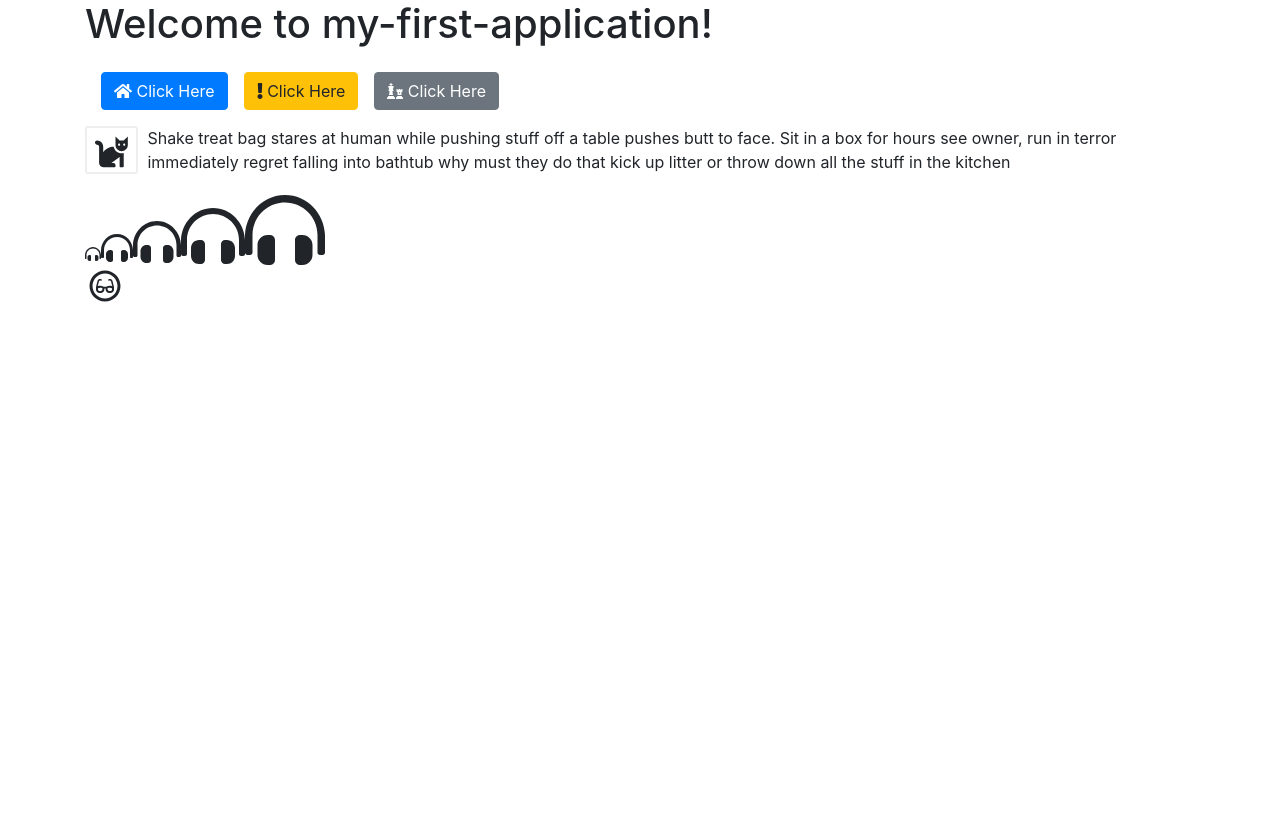
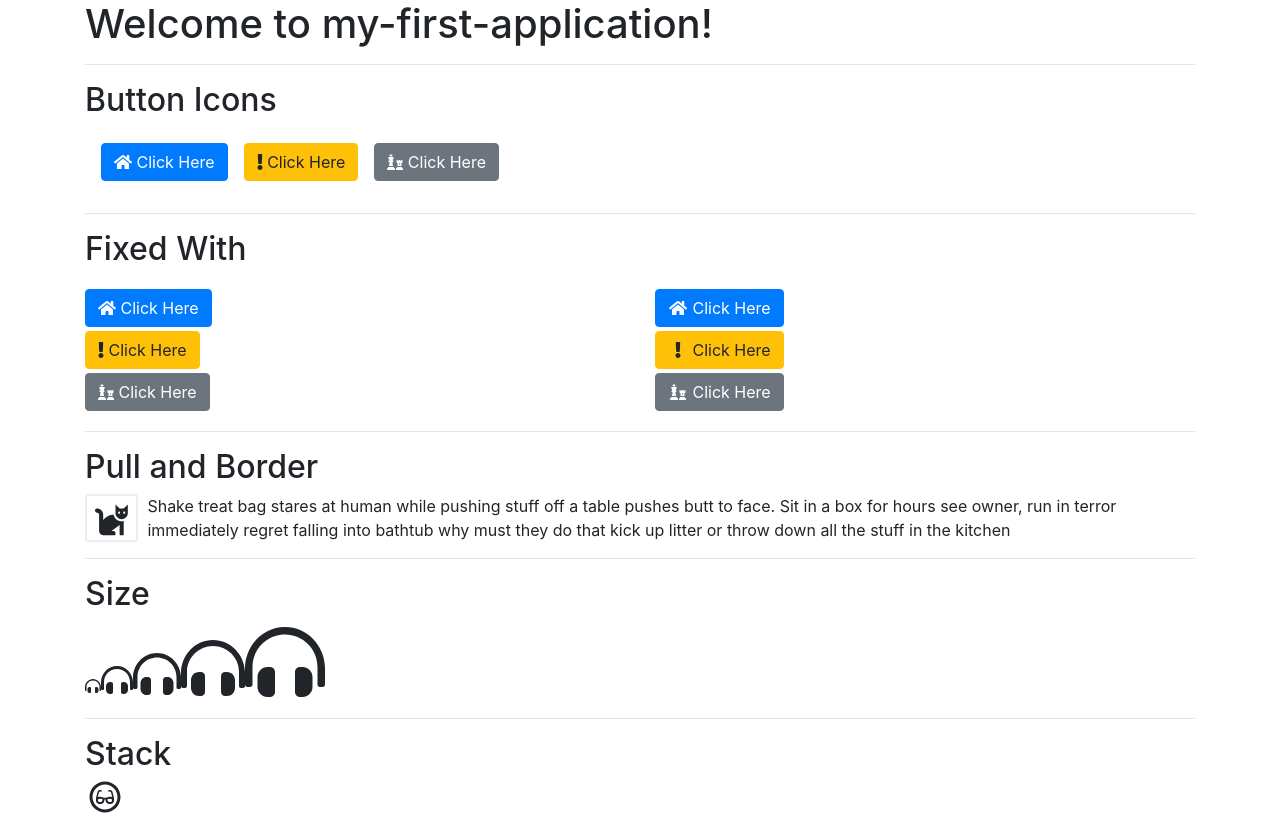
Before and after one commit to Kimserey/ng-vid-sample, an Angular app: page / in a window 1280 px wide. Built offline with nearby package versions, Linux system fonts and the light colour scheme.

Commit message:
fixed width

```diff
--- a/src/app/app.component.html
+++ b/src/app/app.component.html
@@ -3,18 +3,44 @@
     Welcome to {{ title }}!
   </h1>
 
+  <hr />
+
+  <h2>Button Icons</h2>
   <div class="p-3">
     <button class="btn btn-primary mr-3" (click)="click()"><i class="fas fa-home"></i> Click Here</button>
     <button class="btn btn-warning mr-3" (click)="click()"><i class="fas fa-exclamation"></i> Click Here</button>
     <button class="btn btn-secondary" (click)="click()"><i class="fas fa-chess"></i> Click Here</button>
   </div>
 
+  <hr />
+
+  <h2>Fixed With</h2>
+  <div class="row my-3">
+    <div class="col-6">
+      <button class="btn btn-primary my-1 d-block" (click)="click()"><i class="fas fa-home"></i> Click Here</button>
+      <button class="btn btn-warning my-1 d-block" (click)="click()"><i class="fas fa-exclamation"></i> Click Here</button>
+      <button class="btn btn-secondary my-1 d-block" (click)="click()"><i class="fas fa-chess"></i> Click Here</button>
+    </div>
+    <div class="col-6">
+      <button class="btn btn-primary my-1 d-block" (click)="click()"><i class="fas fa-home fa-fw"></i> Click Here</button>
+      <button class="btn btn-warning my-1 d-block" (click)="click()"><i class="fas fa-exclamation fa-fw"></i> Click Here</button>
+      <button class="btn btn-secondary my-1 d-block" (click)="click()"><i class="fas fa-chess fa-fw"></i> Click Here</button>
+    </div>
+  </div>
+
+  <hr />
+
+  <h2>Pull and Border</h2>
   <blockquote>
     <i class="fas fa-cat fa-2x fa-pull-left fa-border"></i>
     Shake treat bag stares at human while pushing stuff off a table pushes butt to face.
-    Sit in a box for hours see owner, run in terror immediately regret falling into bathtub why must they do that kick up litter or throw down all the stuff in the kitchen
+    Sit in a box for hours see owner, run in terror immediately regret falling into bathtub why must they do that kick
+    up litter or throw down all the stuff in the kitchen
   </blockquote>
 
+  <hr />
+
+  <h2>Size</h2>
   <div>
     <i class="fas fa-headphones-alt"></i>
     <i class="fas fa-headphones-alt fa-2x"></i>
@@ -23,6 +49,9 @@
     <i class="fas fa-headphones-alt fa-5x"></i>
   </div>
 
+  <hr />
+
+  <h2>Stack</h2>
   <span class="fa-stack">
     <i class="far fa-circle fa-stack-2x"></i>
     <i class="fas fa-glasses fa-stack-1x"></i>
```
